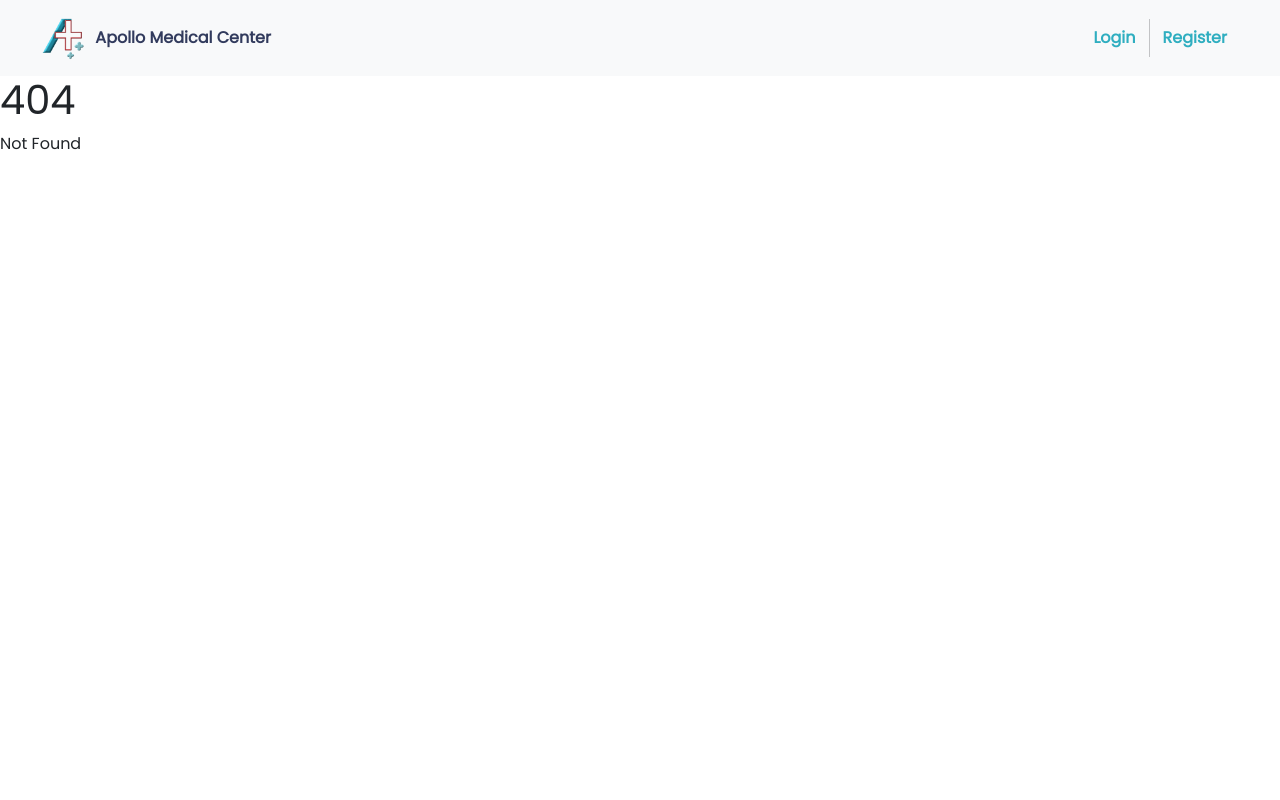
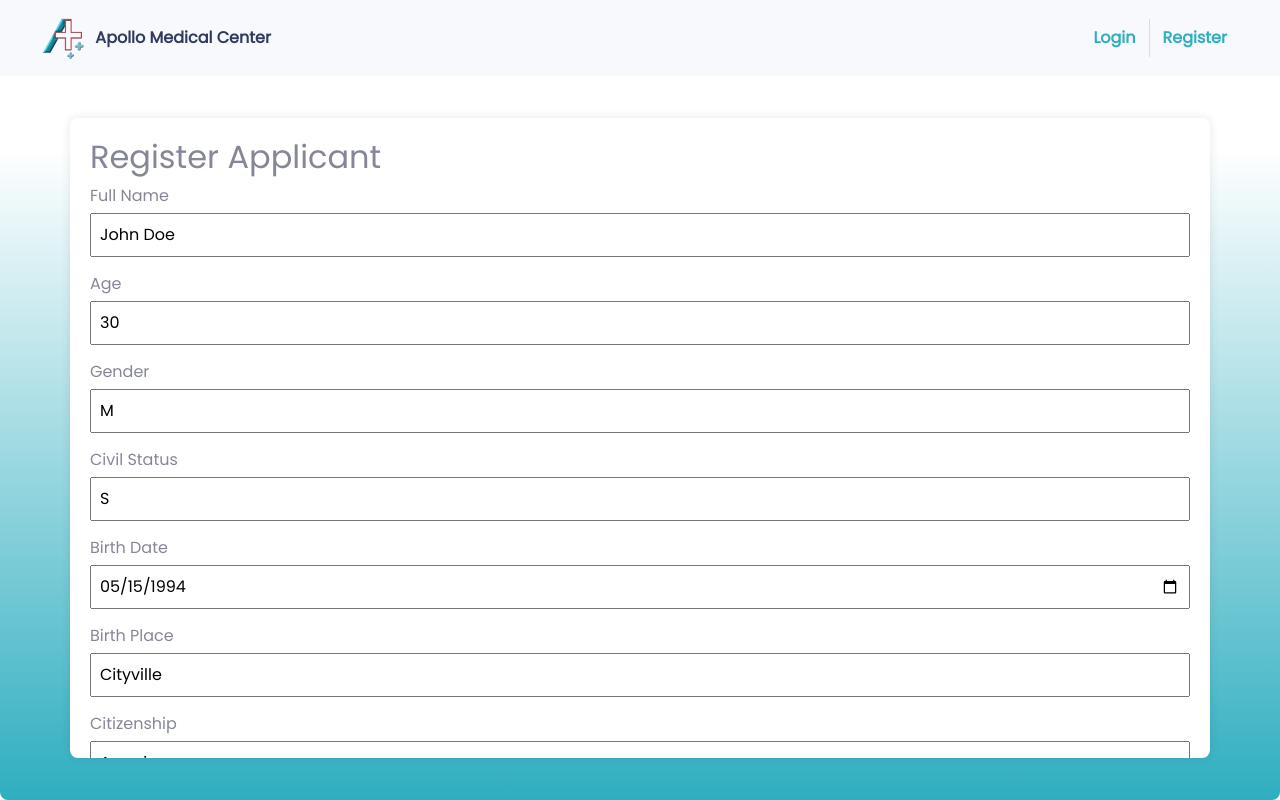
Before and after one commit to briansuhh/Apollo-Med-Center, a SvelteKit app: page /applicationform in a window 1280 px wide. Before the commit this address had no page. Built offline with nearby package versions, Linux system fonts and the light colour scheme.

Commit message:
change routing

```diff
--- a/src/routes/registrationform/+page.svelte
+++ b/src/routes/applicationform/+page.svelte
@@ -74,7 +74,7 @@
 
     async function registerApplicant() {
         try {
-            const response = await fetch('/api/registrationform', {
+            const response = await fetch('/api/applicationform', {
                 method: 'POST',
                 headers: {
                     'Content-Type': 'application/json'
@@ -84,11 +84,11 @@
 
             if (response.ok) {
                 const result = await response.json();
-                alert('Registration successful');
-                goto('/registrationform');
+                alert('Application form registration successful');
+                goto('/applicationform');
             } else {
                 const error = await response.json();
-                alert(`Registration failed: ${error.message}`);
+                alert(`Application form registration failed: ${error.message}`);
             }
         } catch (error) {
             console.error('Error:', error);
--- a/src/routes/login/+page.svelte
+++ b/src/routes/login/+page.svelte
@@ -25,7 +25,7 @@
         const data = await response.json();
         // Store user data/token and navigate to the form application
         localStorage.setItem('user', JSON.stringify(data.user));
-        goto('/registrationform');
+        goto('/applicationform');
       } else {
         console.error('Login failed');
       }
```
Also changed, not shown: src/routes/api/applicationform/+server.js (renamed from src/routes/api/registrationform/+server.js).
